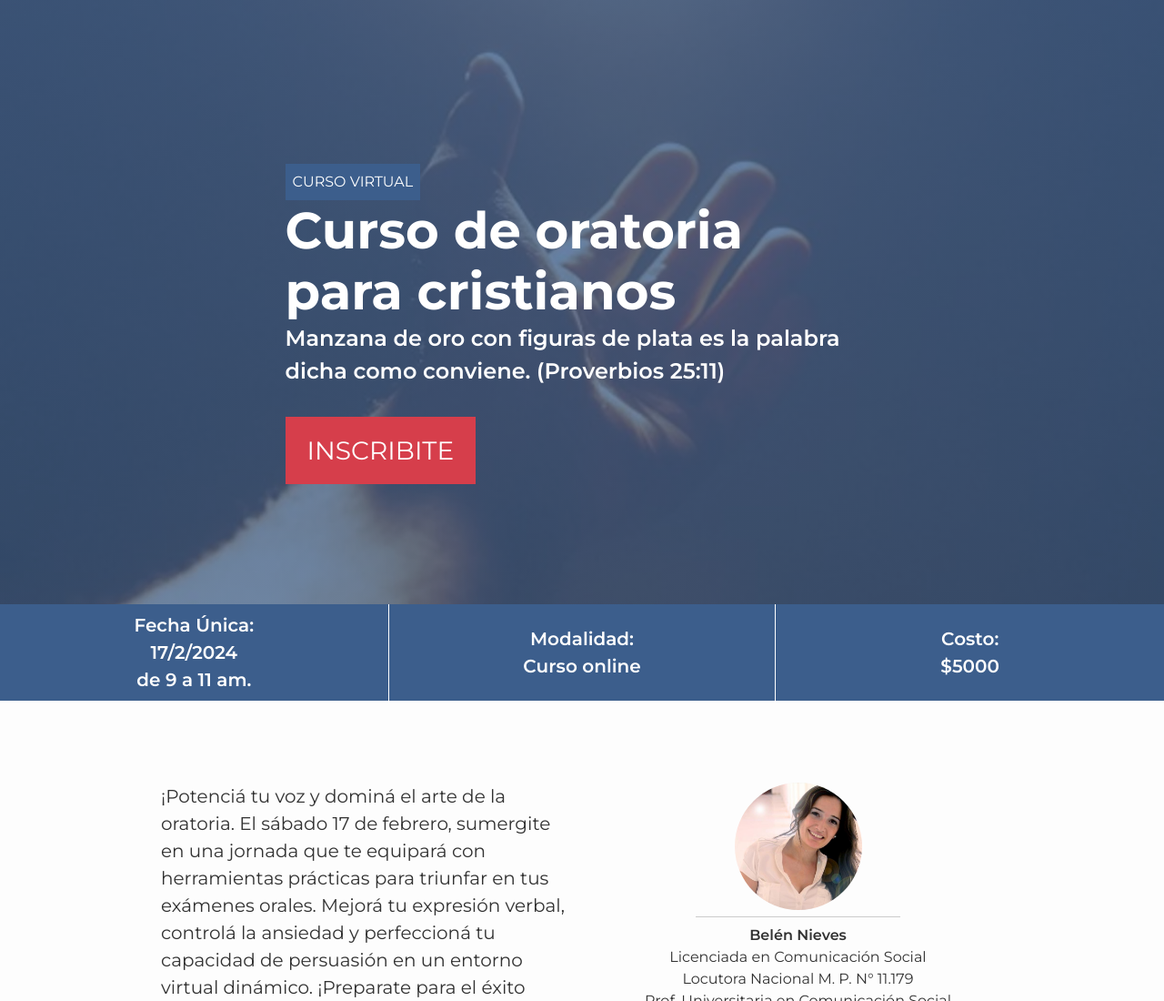
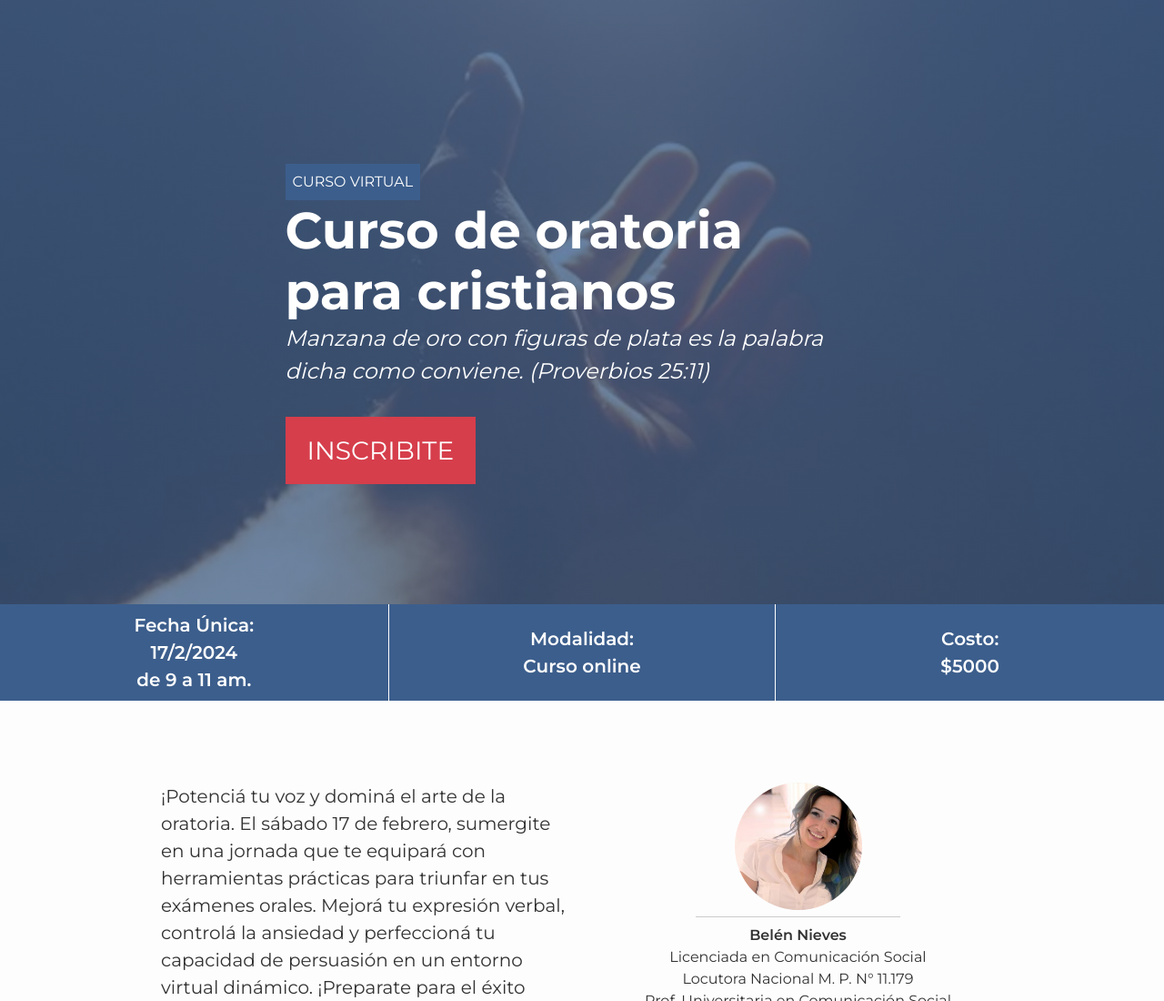
Before and after one commit to lauraheritier/oratoria-cristianos, a plain HTML site: page index.html in a window 1280 px wide. Shown: the top 1100 px of the page at 91% size. Drawn offline with Linux system fonts and the light colour scheme.

Commit message:
Add files via upload

```diff
--- a/assets/styles.css
+++ b/assets/styles.css
@@ -77,9 +77,10 @@ h1 {
     max-width: 642px;
 }
 .hero-text-container .text-under {
-    font-family: Montserrat-SemiBold, sans-serif;
+    font-family: Montserrat-Regular, sans-serif;
     color: #FFFFFF;
     font-size: 24px;
+    font-style: italic;
 }
 .hero-text-container a {
     display: inline-block;
```
